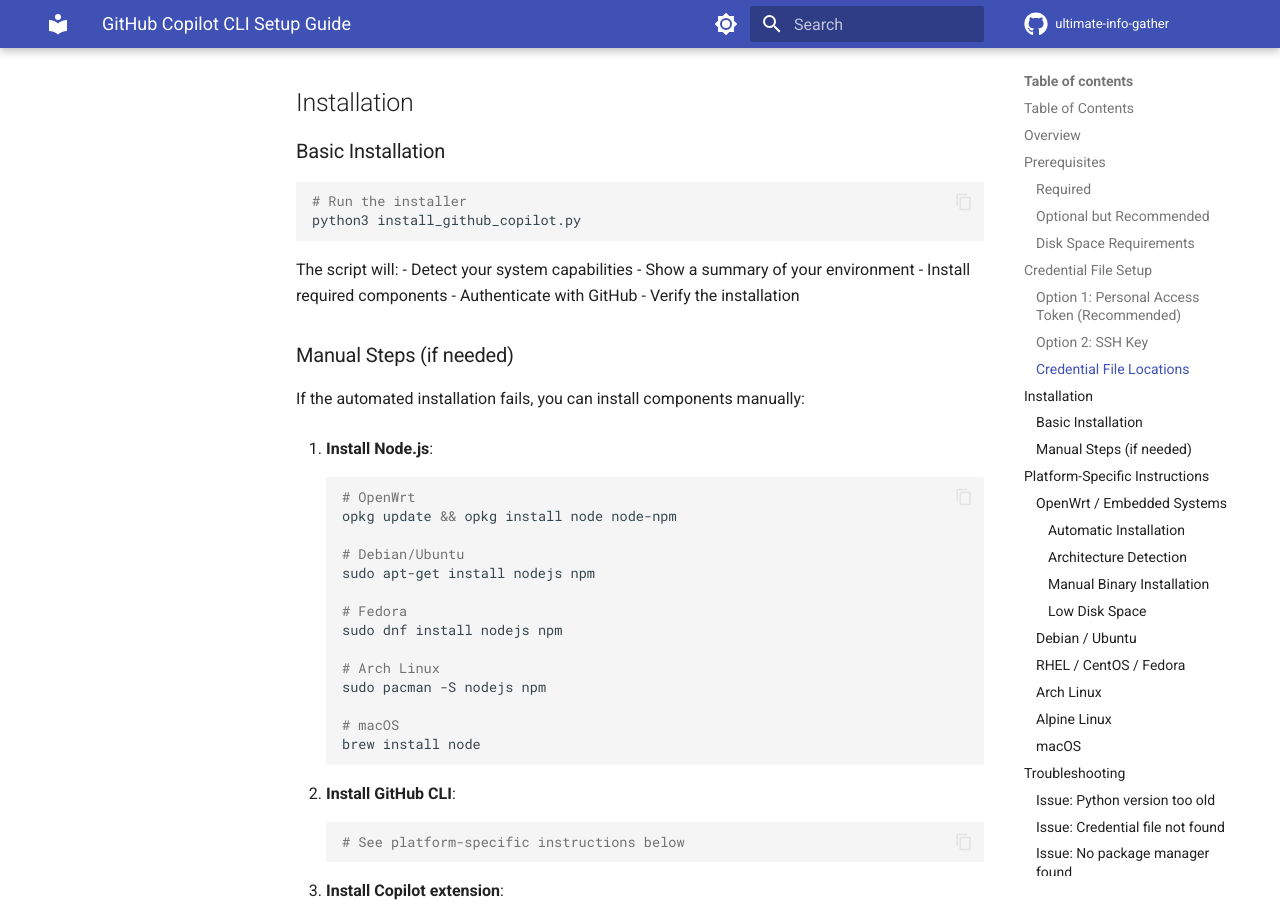
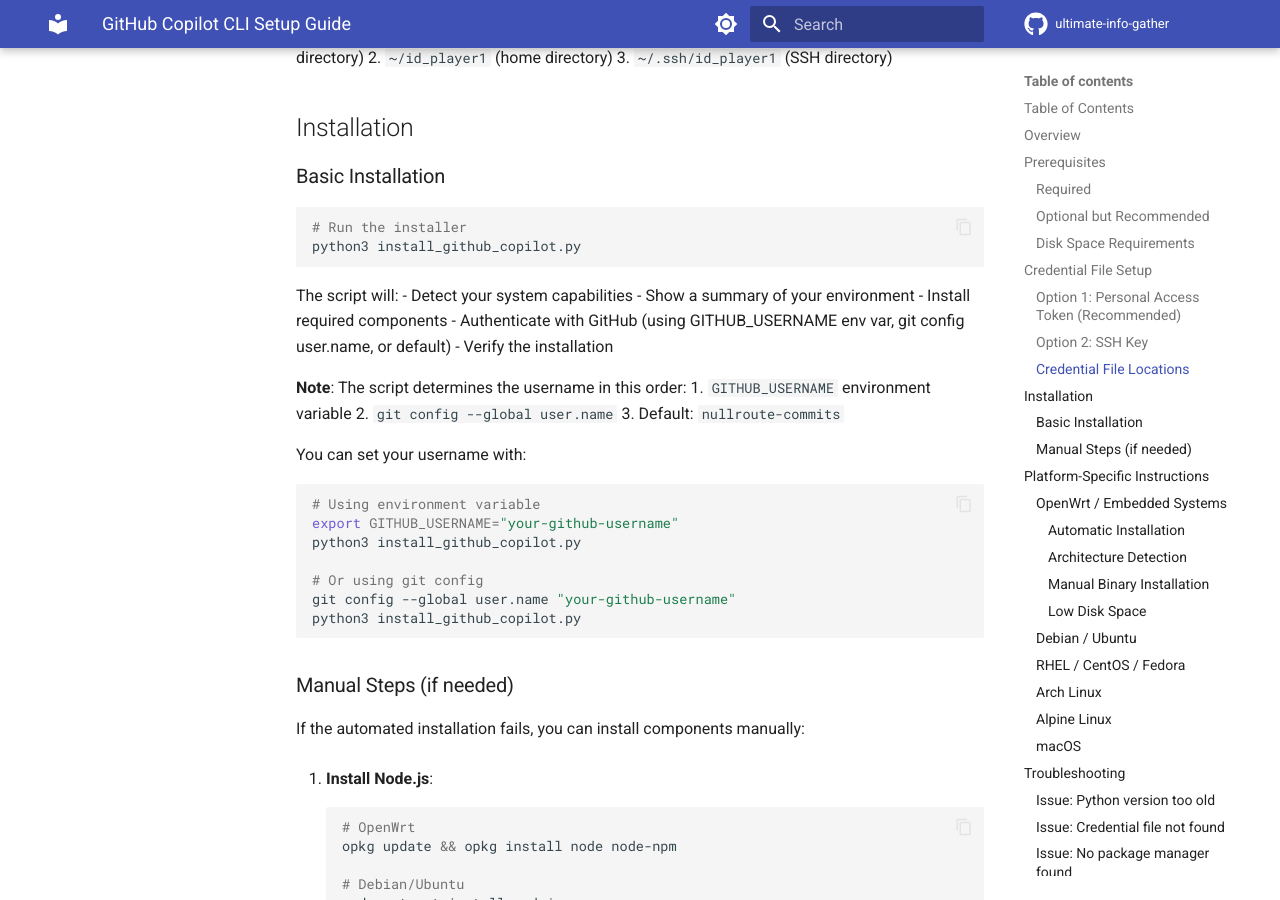
Before and after one commit to nullroute-commits/ultimate_info_gather, an MkDocs documentation site: the page built from docs/tools/github-copilot-setup.md, in a window 1280 px wide and 900 px high, scrolled down 2547 px. Built offline with MkDocs 1.6.1 and Material for MkDocs 9.7.7, drawn with Linux system fonts in a browser that asks for light colours; comment, search, counter and statistics services are not loaded; the version menu is left out; some of the changed text lies outside the part shown.

Commit message:
Fix remaining code review issues: tempfile import, binary GPG key, return value, env var username, docs clarification
Co-authored-by: nullroute-commits <59403925+nullroute-commits@users.noreply.github.com>

````diff
--- a/docs/tools/github-copilot-setup.md
+++ b/docs/tools/github-copilot-setup.md
@@ -35,7 +35,7 @@ The script automatically:
 
 ### Required
 
-- **Python 3.11+**: The script requires Python 3.11 or higher
+- **Python 3.11+**: The script requires Python 3.11 or higher (Python 3.13+ features are used for optimal async performance)
 - **Internet connection**: To download packages and authenticate
 - **Credential file**: GitHub Personal Access Token or SSH key (see below)
 
@@ -104,8 +104,25 @@ The script will:
 - Detect your system capabilities
 - Show a summary of your environment
 - Install required components
-- Authenticate with GitHub
+- Authenticate with GitHub (using GITHUB_USERNAME env var, git config user.name, or default)
 - Verify the installation
+
+**Note**: The script determines the username in this order:
+1. `GITHUB_USERNAME` environment variable
+2. `git config --global user.name`
+3. Default: `nullroute-commits`
+
+You can set your username with:
+
+```bash
+# Using environment variable
+export GITHUB_USERNAME="your-github-username"
+python3 install_github_copilot.py
+
+# Or using git config
+git config --global user.name "your-github-username"
+python3 install_github_copilot.py
+```
 
 ### Manual Steps (if needed)
 
````
Also changed, not shown: install_github_copilot.py (+21 -13 lines).
